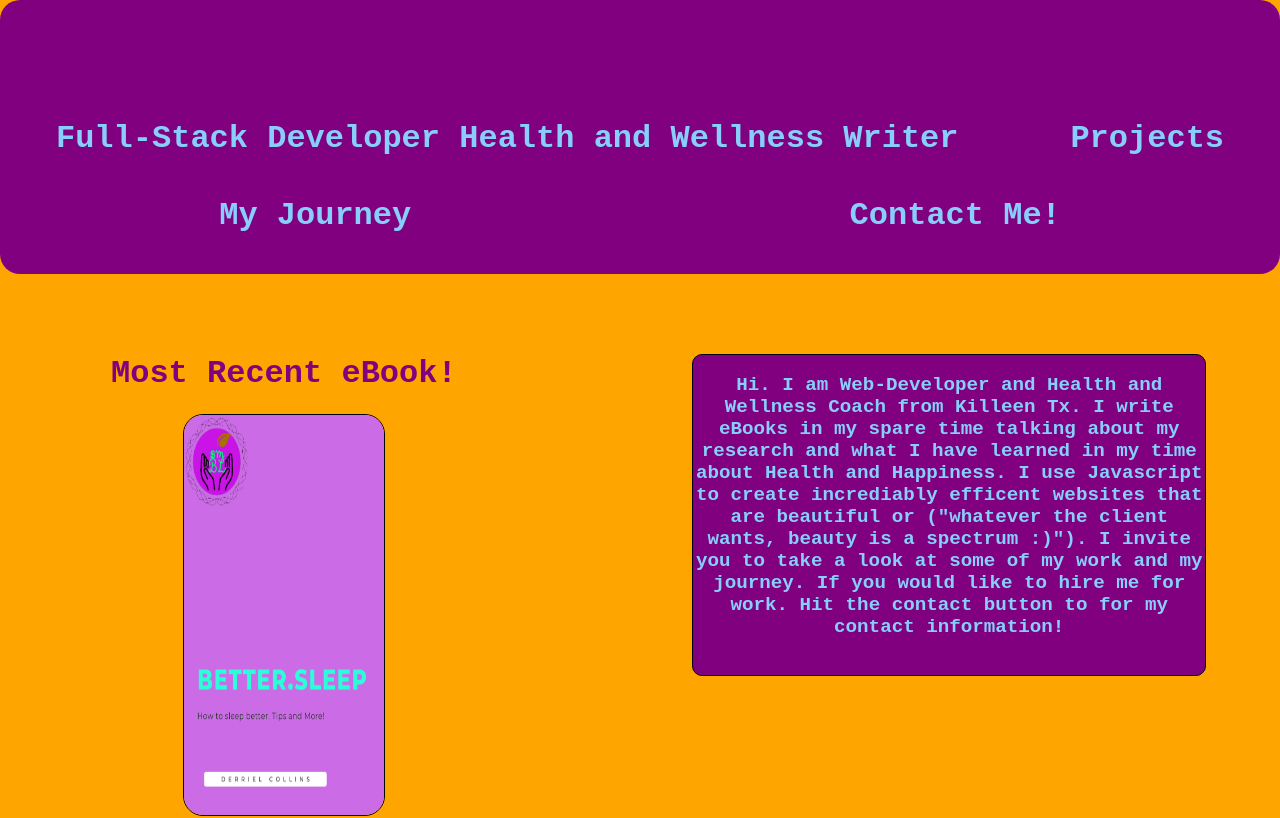
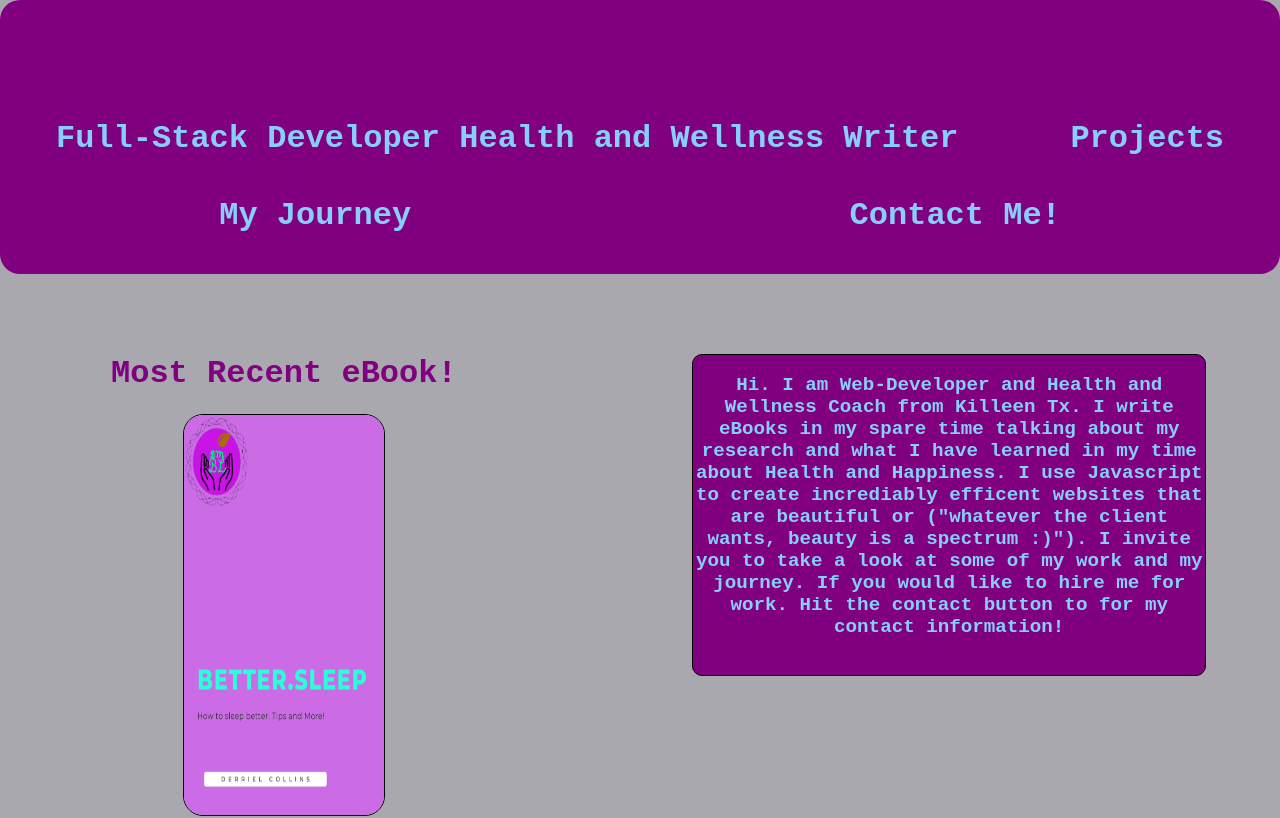
Before and after one commit to Derriel94/Portfolio, a React (Create React App) app: page / in a window 1280 px wide. Shown: the top 818 px of the page. Built offline with nearby package versions, Linux system fonts and the light colour scheme.

Commit message:
color changes

```diff
--- a/src/App.css
+++ b/src/App.css
@@ -6,7 +6,7 @@ body {
   box-sizing: border-box;
   list-style: none;
   min-height: 100vh;
-  background-color: orange;
+  background-color:rgba(87,82,97, .5);
    color: lightskyblue;
 }
 .App {
```
